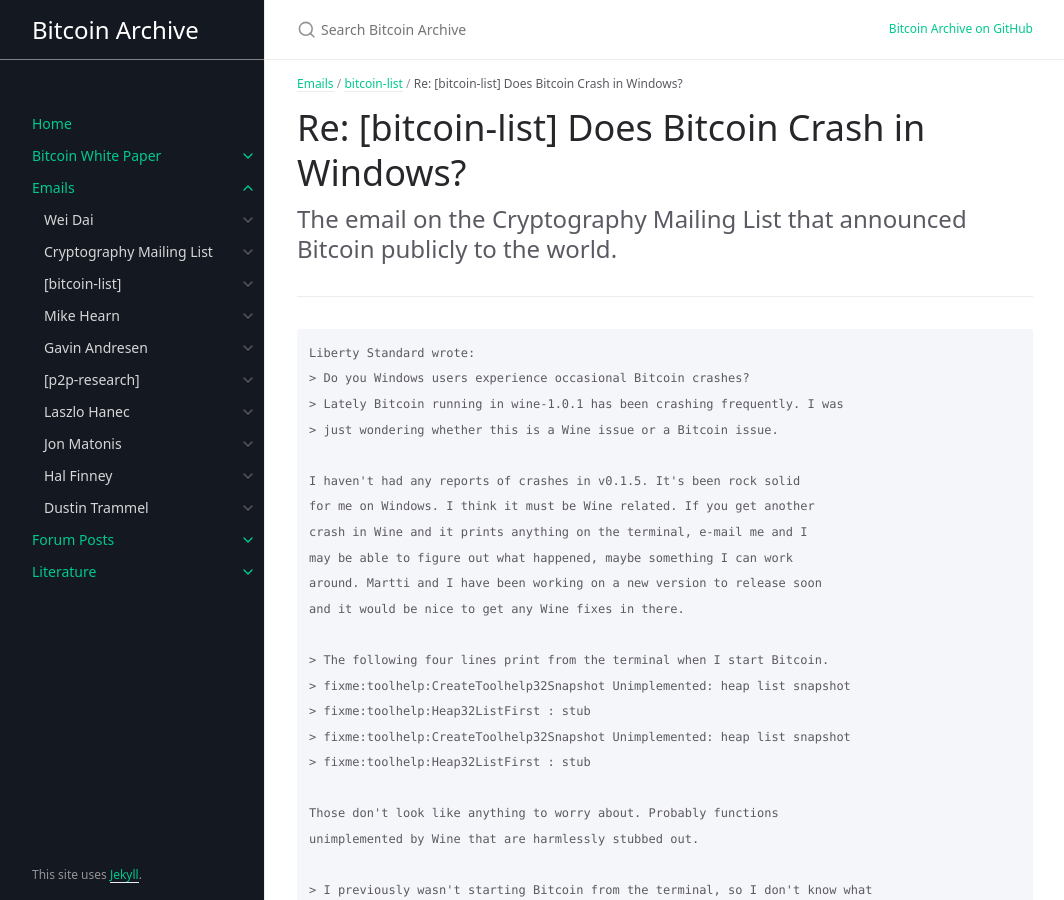
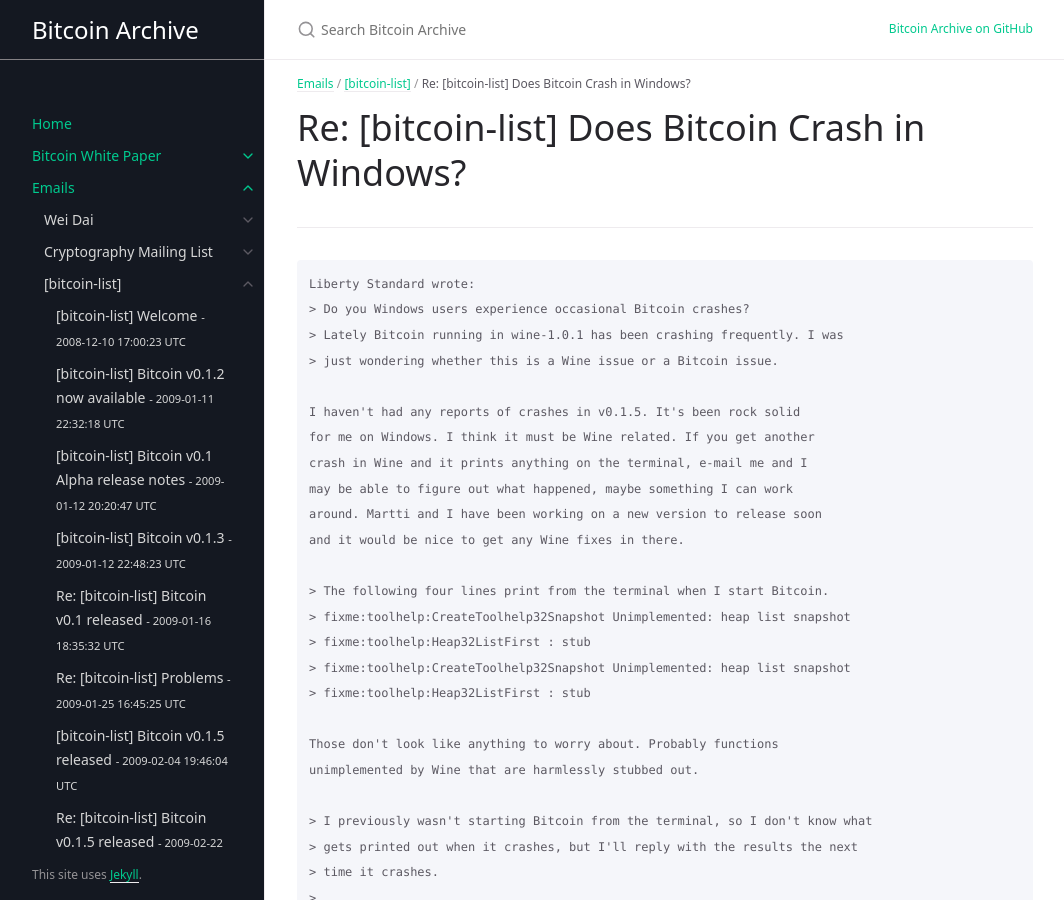
Before and after one commit to wakgill/bitcoin-archive, a Jekyll site: the page built from docs/emails/bitcoin-list/10.md, in a window 1280 px wide and 900 px high. Shown: the whole window, without its empty margins (107-1171 px from the left). Built offline with Jekyll 4.4.1, drawn with Linux system fonts in a browser that asks for light colours; some web fonts are replaced.

Commit message:
Update 10.md

```diff
--- a/docs/emails/bitcoin-list/10.md
+++ b/docs/emails/bitcoin-list/10.md
@@ -2,15 +2,13 @@
 layout: default
 title: 'Re: [bitcoin-list] Does Bitcoin Crash in Windows?'
 grand_parent: Emails
-parent: bitcoin-list
+parent: '[bitcoin-list]'
 nav_order: 10
 date: 2009-10-23 23:57:51 UTC
+original: https://sourceforge.net/p/bitcoin/mailman/message/23824064/
 ---
 
 # Re: [bitcoin-list] Does Bitcoin Crash in Windows?
-
-The email on the Cryptography Mailing List that announced Bitcoin publicly to the world.
-{: .fs-6 .fw-300 }
 
 ---
 
```
